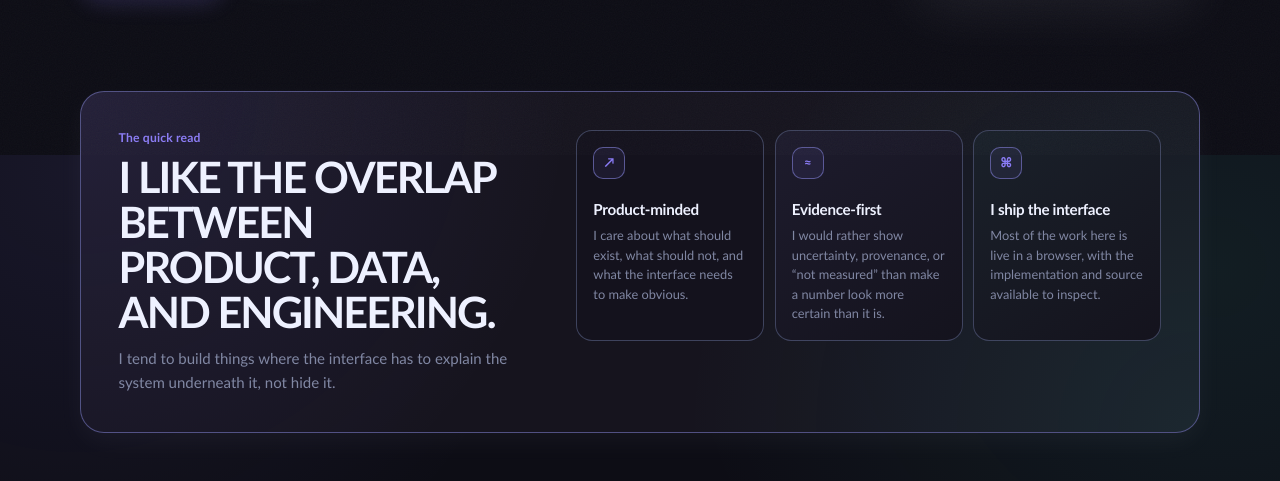
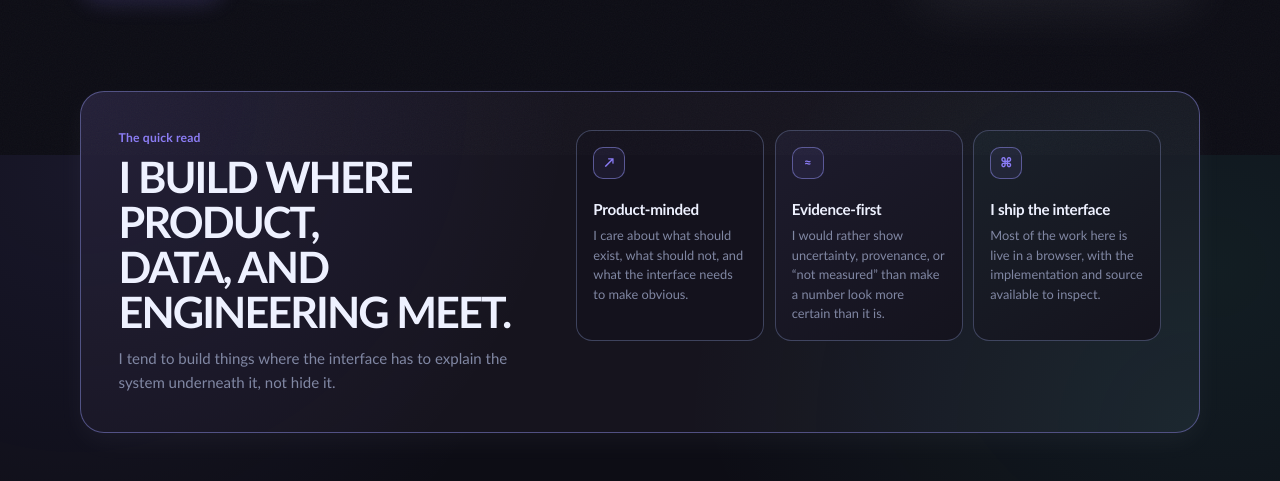
Before and after one commit to rlawoals0529/rlawoals0529.github.io, a website built with Vite: page index.html in a window 1280 px wide. Shown: the part 645-1126 px from the top of the page. Built offline with nearby package versions, Linux system fonts and the light colour scheme.

Commit message:
copy: calm down the quick-read headline

```diff
--- a/index.html
+++ b/index.html
@@ -94,7 +94,7 @@
     <section class="quick-read" aria-labelledby="quick-read-title">
       <div class="quick-read-copy">
         <p class="eyebrow">The quick read</p>
-        <h2 id="quick-read-title">I like the overlap between product, data, and engineering.</h2>
+        <h2 id="quick-read-title">I build where product, data, and engineering meet.</h2>
         <p>I tend to build things where the interface has to explain the system underneath it, not hide it.</p>
       </div>
       <div class="quick-read-grid">
```
